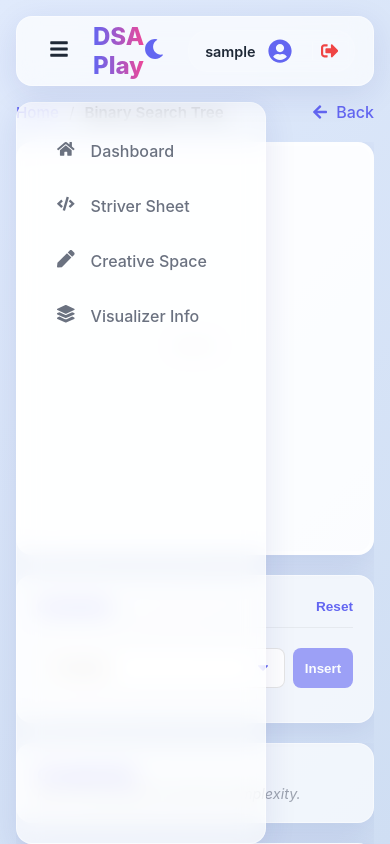
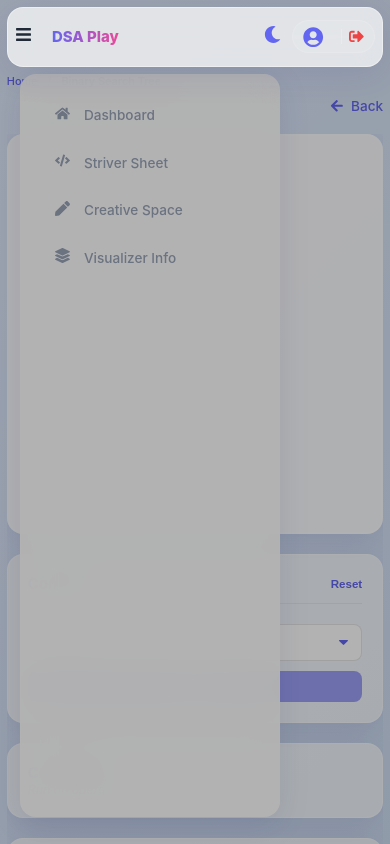
Before and after one commit to Tharunkunamalla/Dsa-playground, a React (Vite) app in the folder client/: page /visualizer/binary-tree in a window 390 px wide. Built offline with nearby package versions, Linux system fonts and the light colour scheme; sample sign-in values are in the browser's storage.

Commit message:
responsive

```diff
--- a/client/src/components/Layout.css
+++ b/client/src/components/Layout.css
@@ -204,15 +204,90 @@ body.dark-mode {
   overflow-y: auto;
 }
 
-/* Mobile */
+/* Mobile & Tablet */
 @media (max-width: 768px) {
+  :root {
+    --sidebar-width: 260px;
+    --navbar-height: 60px;
+  }
+
+  .top-navbar {
+    margin: 0.5rem 0.5rem 0 0.5rem;
+    padding: 0 1rem;
+  }
+
+  .brand-logo-nav {
+    font-size: 1.25rem;
+  }
+
+  .main-body {
+    margin-top: 0.5rem;
+  }
+
   .sidebar {
     position: fixed;
-    height: calc(100vh - var(--navbar-height) - 2rem);
+    top: calc(var(--navbar-height) + 1rem); /* adjusting for margin */
+    bottom: 1rem;
+    left: 0.5rem;
+    height: auto;
     z-index: 50;
+    transform: translateX(-110%);
+    width: var(--sidebar-width);
   }
 
   .sidebar.open {
+    transform: translateX(0);
     width: var(--sidebar-width);
+    /* Ensure background is opaque enough or distinct on mobile overlap */
+    background: rgba(255, 255, 255, 0.95);
+    backdrop-filter: blur(16px);
+  }
+
+  body.dark-mode .sidebar.open {
+    background: rgba(30, 41, 59, 0.95);
+  }
+
+  /* Overlay backing when sidebar is open on mobile */
+  .sidebar.open::before {
+    content: '';
+    position: fixed;
+    top: -100px; /* cover top gap */
+    left: -100px;
+    width: 200vw;
+    height: 200vh;
+    background: rgba(0,0,0,0.3);
+    z-index: -1;
+    pointer-events: auto; /* Could capture clicks to close if implemented in JS */
+  }
+
+  .content-area {
+    padding: 0 0.5rem 0.5rem 0.5rem;
+  }
+
+  .nav-right {
+    gap: 0.75rem;
+  }
+
+  .user-menu {
+    padding: 0.4rem 0.8rem;
+  }
+
+  .user-name {
+    display: none; /* Hide username on small screens to save space */
   }
 }
+
+@media (max-width: 480px) {
+  .top-navbar {
+    padding: 0 0.5rem;
+  }
+
+  .brand-logo-nav {
+    font-size: 1.1rem;
+  }
+
+  .login-btn-nav {
+    padding: 0.4rem 0.8rem;
+    font-size: 0.9rem;
+  }
+}
--- a/client/src/index.css
+++ b/client/src/index.css
@@ -72,3 +72,16 @@ a {
 .animate-fade-in {
   animation: fadeIn 0.5s ease-out forwards;
 }
+
+/* Global Responsive Adjustments */
+@media (max-width: 768px) {
+  html {
+    font-size: 90%; /* Scale down slightly on tablets/mobile */
+  }
+}
+
+@media (max-width: 480px) {
+  html {
+    font-size: 85%; /* Further scale on small mobile */
+  }
+}
--- a/client/src/visualizers/Graph/Graph.css
+++ b/client/src/visualizers/Graph/Graph.css
@@ -84,4 +84,26 @@
 .btn-group {
     display: flex;
     gap: 10px;
+    flex-wrap: wrap;
 }
+
+@media (max-width: 600px) {
+  .controls-group {
+    flex-direction: column;
+    width: 100%;
+  }
+
+  .custom-dropdown {
+    width: 100%;
+    margin-right: 0;
+    margin-bottom: 10px;
+  }
+
+  .btn-group {
+    width: 100%;
+  }
+
+  .btn-group button {
+    flex: 1;
+  }
+}
--- a/client/src/visualizers/Graph/GraphVisualizer.jsx
+++ b/client/src/visualizers/Graph/GraphVisualizer.jsx
@@ -232,7 +232,12 @@ const GraphVisualizer = () => {
       </div>
 
       <div className="graph-canvas">
-        <svg width="100%" height="100%" viewBox="0 0 600 400">
+        <svg
+          width="100%"
+          height="100%"
+          viewBox="0 0 600 400"
+          preserveAspectRatio="xMidYMid meet"
+        >
            {/* Edges */}
              {edges.map((edge, idx) => {
                const start = nodes.find(n => n.id === edge.source);
--- a/client/src/visualizers/Sorting/Sorting.css
+++ b/client/src/visualizers/Sorting/Sorting.css
@@ -61,3 +61,46 @@
 body.dark-mode .bar-val {
   color: #d1d5db;
 }
+
+/* Responsive Sorting Controls */
+.controls-group {
+  display: flex;
+  flex-direction: column;
+  gap: 1rem;
+}
+
+.button-group-row {
+  display: flex;
+  gap: 0.5rem;
+  flex-wrap: wrap;
+}
+
+.button-group-row button {
+  flex: 1;
+  white-space: nowrap;
+}
+
+@media (max-width: 600px) {
+  .sorting-canvas {
+    padding: 10px;
+    align-items: center; /* Center vertically if needed, or stick to flex-end */
+  }
+
+  .bars-container {
+    padding: 10px;
+    width: 100%;
+    height: 250px;
+    justify-content: center;
+  }
+
+  .bar-item {
+    flex: 1;
+    max-width: 20px; /* limit width on mobile */
+    min-width: 5px;
+  }
+
+  .bar-val {
+    font-size: 0.7rem;
+    top: -20px;
+  }
+}
--- a/client/src/visualizers/Tree/Tree.css
+++ b/client/src/visualizers/Tree/Tree.css
@@ -18,3 +18,28 @@
 .tree-canvas text {
   transition: all 0.5s ease-in-out;
 }
+
+/* Tree Controls */
+.input-with-btn {
+  display: flex;
+  gap: 10px;
+  align-items: center;
+}
+
+@media (max-width: 600px) {
+  .input-with-btn {
+    flex-direction: column;
+    width: 100%;
+    align-items: stretch;
+  }
+
+  .input-with-btn input,
+  .input-with-btn button {
+    width: 100%;
+  }
+
+  .tree-canvas svg {
+    height: auto;
+    min-height: 300px;
+  }
+}
--- a/client/src/visualizers/common/VisualizerLayout.css
+++ b/client/src/visualizers/common/VisualizerLayout.css
@@ -60,7 +60,7 @@
   display: flex;
   flex-direction: column;
   /* background/border handled by glass-card class in JSX */
-  overflow: ;
+  overflow: hidden;
   max-height: 100%;
 }
 
@@ -164,24 +164,56 @@
 }
 
 /* Responsive */
-@media (max-width: 1200px) {
+@media (max-width: 1024px) {
   .viz-grid {
-    grid-template-columns: 100px 1fr 100px;
+    grid-template-columns: 1fr;
+    grid-template-rows: auto 1fr auto;
+    /* Controls (auto), Canvas (1fr), Info (auto) or similar order */
+    display: flex;
+    flex-direction: column;
+    overflow-y: auto;
+  }
+
+  .canvas-panel {
+    min-height: 350px;
+    flex: 0 0 400px; /* fixed height mostly, or flex */
+    order: -1; /* Canvas at top */
+  }
+
+  /* When stacked, let panels wrap/scroll */
+  .controls-panel, .info-panel {
+    max-height: none;
+    overflow: visible;
+  }
+
+  .viz-container {
+    height: auto; /* Allow full page scroll heavily on mobile */
+    min-height: 100vh;
   }
 }
 
-@media (max-width: 1024px) {
-  .viz-grid {
-    grid-template-columns: 1fr;
-    grid-template-rows: auto auto auto;
+@media (max-width: 600px) {
+  .canvas-panel {
+    min-height: 300px;
+    border-width: 2px;
   }
 
-  .canvas-panel {
-    min-height: 400px;
-    order: -1; /* Canvas first on mobile */
+  .viz-breadcrumbs {
+    font-size: 0.8rem;
+  }
+
+  .viz-header {
+    flex-direction: column;
+    align-items: flex-start;
+    gap: 10px;
+  }
+
+  .back-btn {
+    align-self: flex-end;
   }
 }
 
+/* Complexity Details */
 .complexity-details {
   display: flex;
   flex-direction: column;
```
